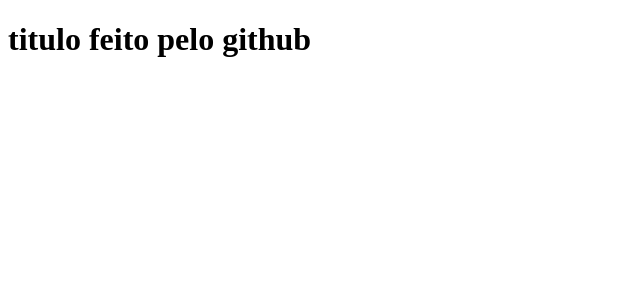
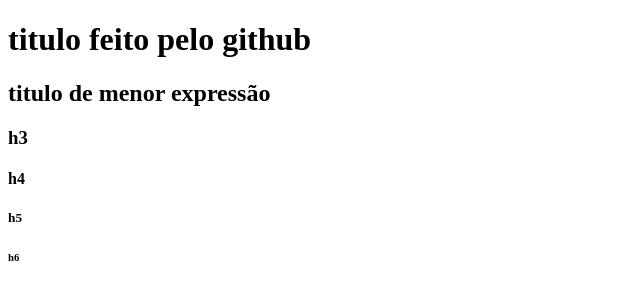
Before and after one commit to alvinhu182/aulaHtml, a plain HTML site: page index.html in a window 1280 px wide. Shown: the whole page, without its empty margins (0-640 px from the left). Drawn offline with Linux system fonts and the light colour scheme.

Commit message:
explicação dos titulos, h1 até h6

```diff
--- a/index.html
+++ b/index.html
@@ -7,5 +7,10 @@
   </head>
   <body>
     <h1>titulo feito pelo github</h1>
+    <h2>titulo de menor expressão</h2>
+    <h3>h3</h3>
+    <h4>h4</h4>
+    <h5>h5</h5>
+    <h6>h6</h6>
   </body>
 </html>
```
